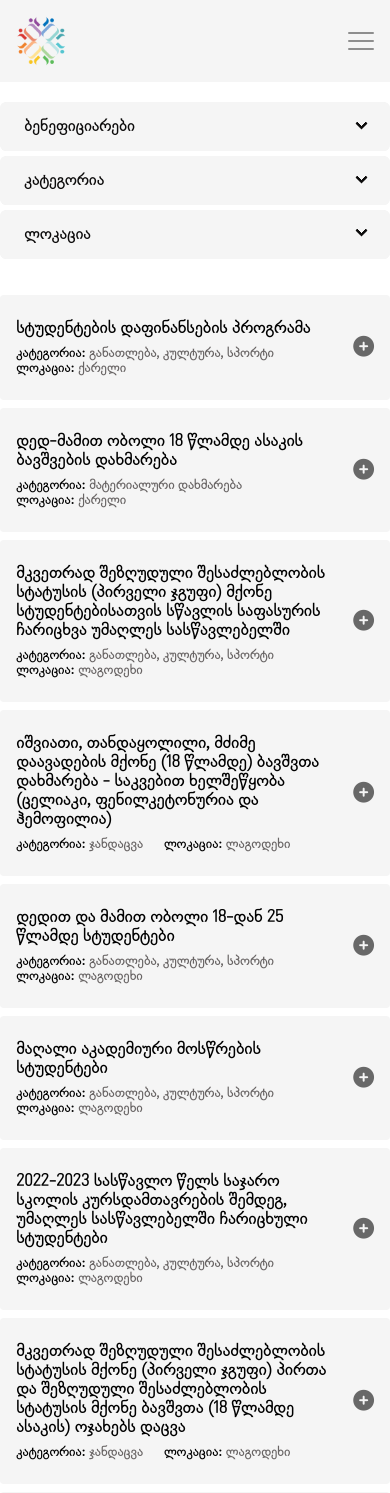
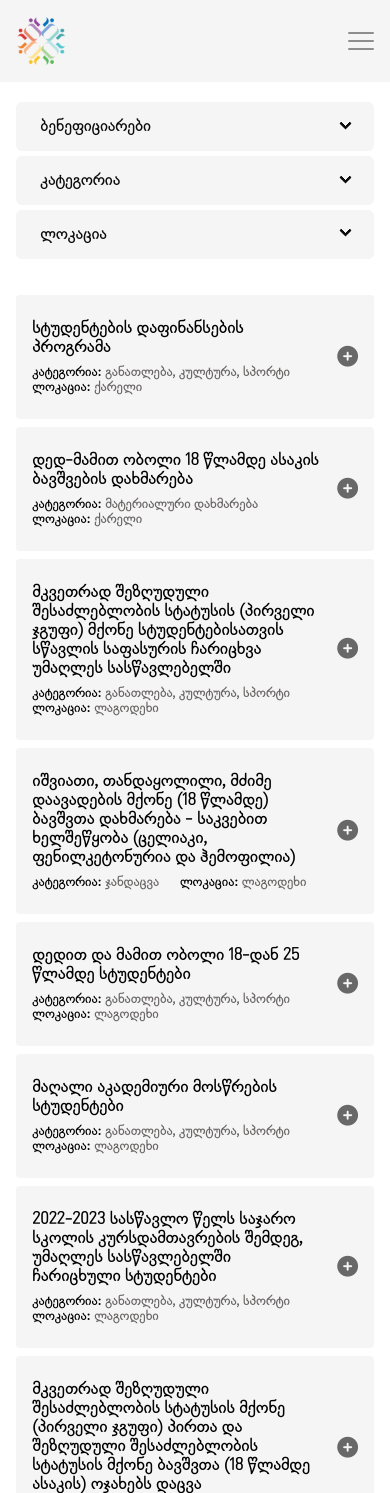
Before and after one commit to NikaEliashvili/Hackathon-Project, a PHP site: page /services.html in a window 390 px wide. Shown: the top 1493 px of the page. Run offline with PHP 8.4, Linux system fonts and the light colour scheme.

Commit message:
Update style.css

```diff
--- a/style.css
+++ b/style.css
@@ -789,7 +789,7 @@ nav {
 .main-container {
     position: absolute;
     width: 100%;
-    height: 100%;
+     height: auto;
     margin-top: 50px;
     padding: 4rem 6rem;
     display: flex;
@@ -1176,6 +1176,18 @@ nav {
     .map_right_column .map_links a {
         margin-bottom: 1.25rem;
     }
+
+    nav {
+        padding-right: 1.5rem;
+        padding-left: 1.5rem;
+        transition: padding 1s;
+    }
+
+    .main-container {
+        padding-right: 1.5rem;
+        padding-left: 1.5rem;
+        transition: padding 1s;
+    }
 }
 
 @media (max-width: 955px) {
@@ -1282,9 +1294,15 @@ nav {
 }
 
 @media (max-width: 632px) {
-    nav {
+       nav {
         padding: 1rem;
     }
+
+    .main-container {
+
+        padding: 2rem 1rem;
+    }
+
     .banner_items {
         padding: 30px;
     }
```
